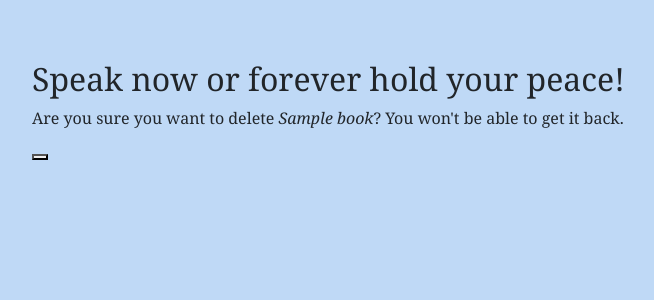
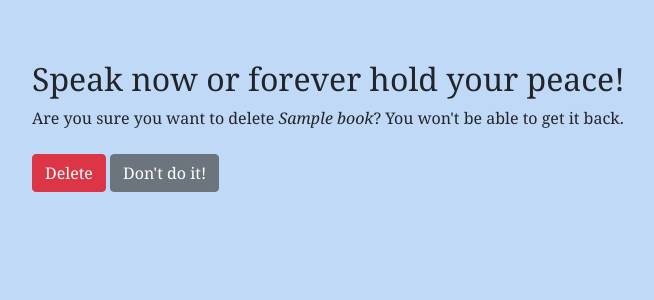
Before and after one commit to rosamundm/author-stats, a Django app: page /mybooks/1/delete/ in a window 1280 px wide. Shown: the part 71-371 px from the top of the page, without its empty margins (28-682 px from the left). Run offline with Django 3.2, Linux system fonts and the light colour scheme; a user stored in the database is signed in; tables that the repository leaves empty hold one stand-in row (values such as "Sample post"); parts of the project's set-up code (start-up, migrations or seed data) failed here and were passed over; some libraries are stand-ins or nearby versions.

Commit message:
fixed delete/cancel buttons

```diff
--- a/mysite/mybooks/templates/mybooks/delete.html
+++ b/mysite/mybooks/templates/mybooks/delete.html
@@ -15,17 +15,13 @@ Are you sure you want to delete <em>{{book.title}}</em>? You won't be able to ge
  <br>
  <br>
 
-<button type="submit" value="Delete" </button>
+<button type="submit" class="btn btn-danger" role="button" aria-pressed="true">Delete </button> <a href="{% url 'book_detail' book.pk %}" class="btn btn-secondary" role="button" aria-pressed="true">Don't do it!</a>
+
 
 </form>
 
 
 
-<!--
-  <a href="{% url 'delete' book.pk %}" class="btn btn-danger" role="button" aria-pressed="true">Yes, please delete</a> <a href="{% url 'book_detail' book.pk %}" class="btn btn-secondary" role="button" aria-pressed="true">Don't do it!</a>
--->
-
-
 </div>
 
 {% endblock %}
```
